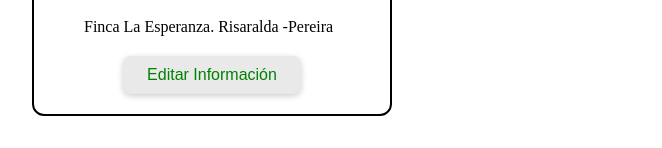
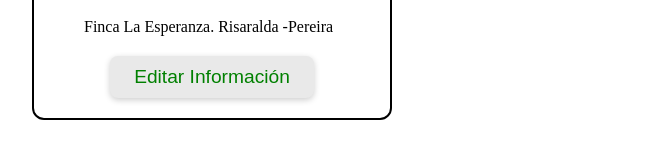
Before and after one commit to SebasGit18/proyecto-abso-agrophia, a website: page frontend/public/views/index.html in a window 1280 px wide. Shown: the part 607-755 px from the top of the page, without its empty margins (618-1280 px from the left). Drawn offline with Linux system fonts and the light colour scheme.

Commit message:
feat: se agregaron los componentes de register y shopping_car y se actualizo el css del profile.

```diff
--- a/frontend/public/css/components/profile.css
+++ b/frontend/public/css/components/profile.css
@@ -1,5 +1,5 @@
 .profile-content{
-    border: 2px solid black;
+    border: 2px solid var(--black);
     padding: 20px 50px;
     width: 20%;
     margin: 100px;
@@ -19,7 +19,7 @@
     padding: 10px 24px;
     background-color: var(--gray-50);
     color: var(--primary-700);
-    font-size: 1rem;
+    font-size: var(--fs-xxxs);
     border: none;
     border-radius: 8px;
     transition: background-color 0.3s ease;
```
